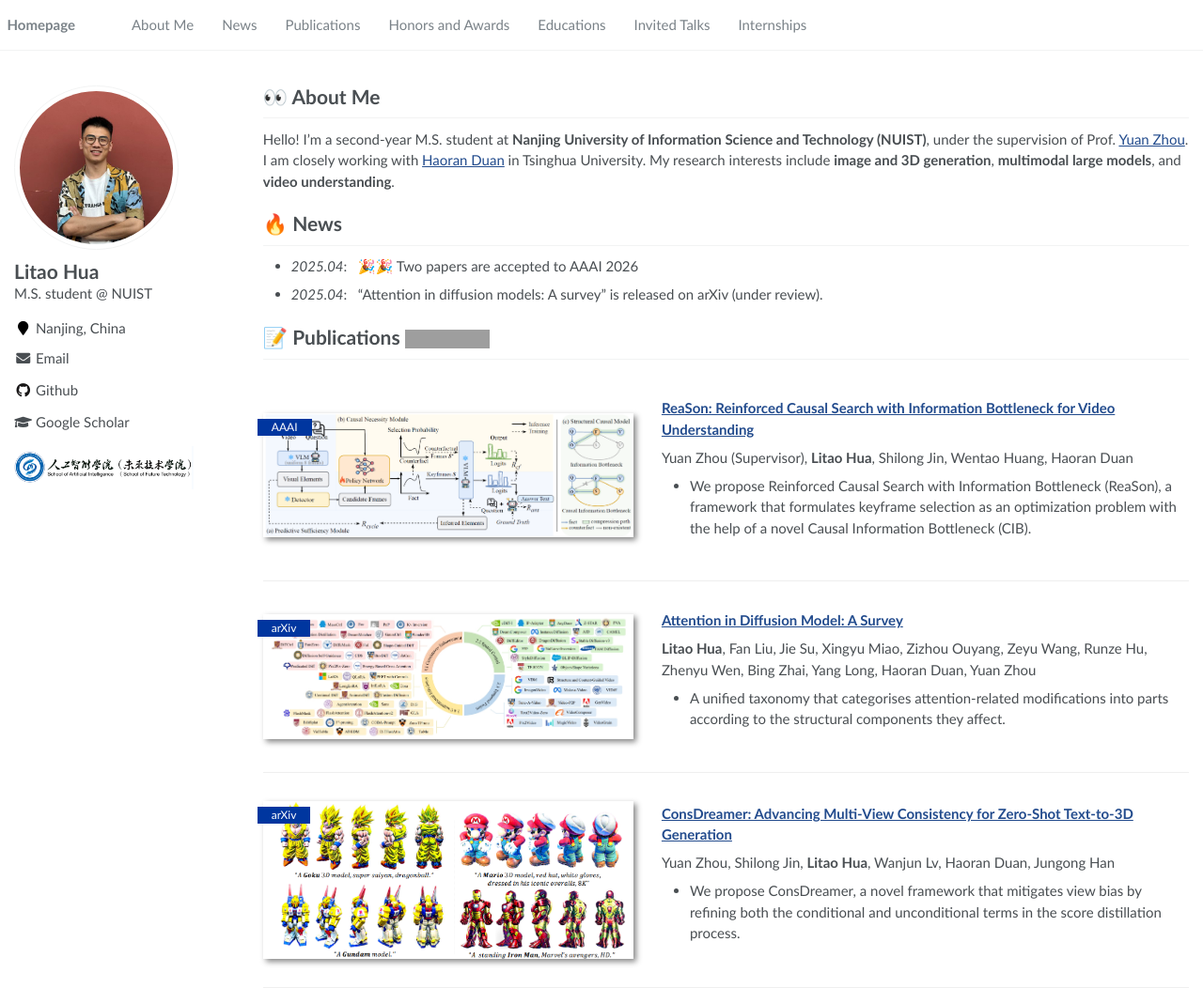
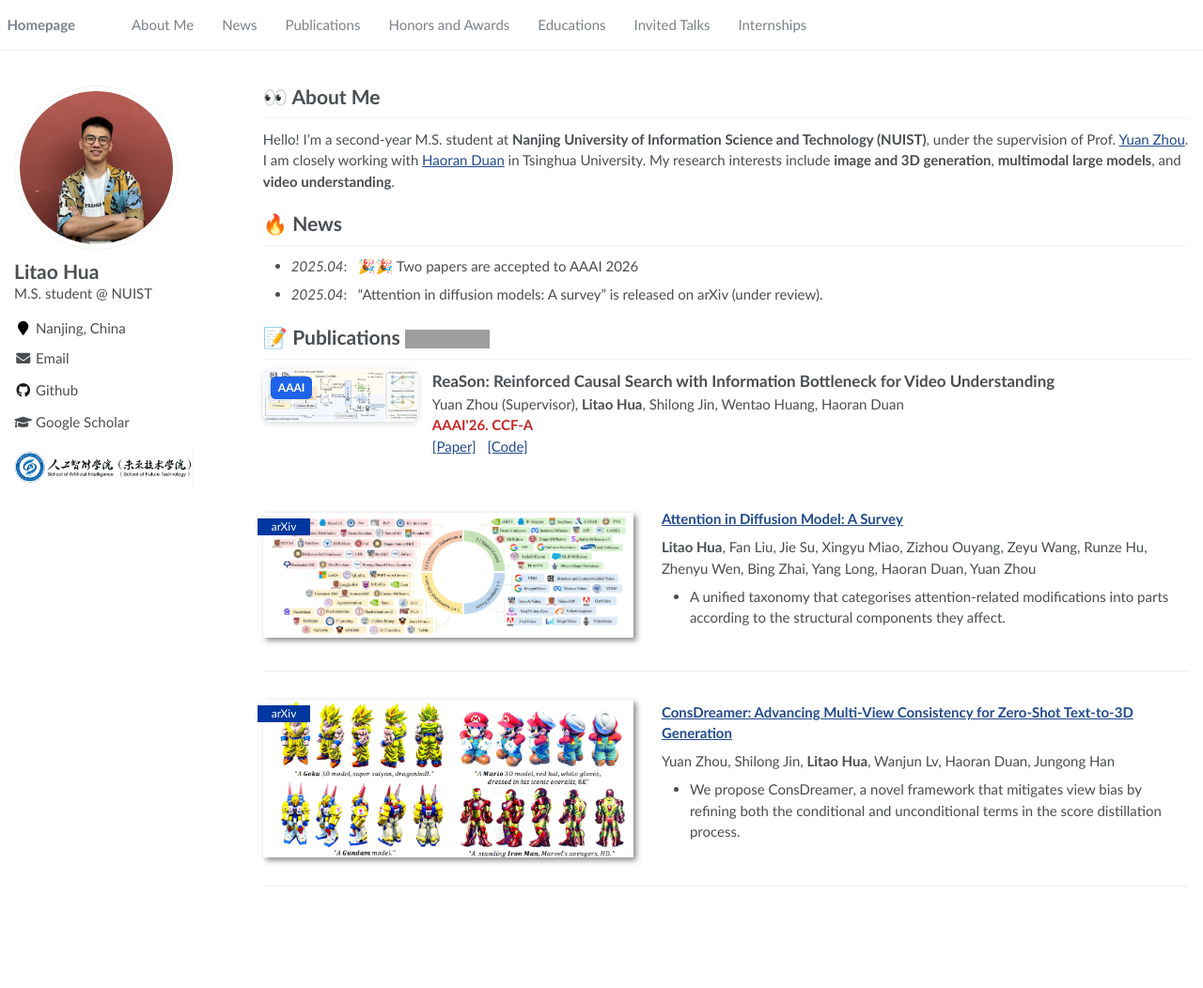
Before and after one commit to robin-hlt/robin-hlt.github.io, a Jekyll site: the page built from _pages/about.md, in a window 1280 px wide and 1052 px high. Shown: the whole window at 94% size. Built offline with Jekyll 4.4.1, drawn with Linux system fonts in a browser that asks for light colours; grey boxes are pictures that could not be loaded.

Commit message:
Update about.md

```diff
--- a/_pages/about.md
+++ b/_pages/about.md
@@ -28,22 +28,26 @@ Hello! I’m a second-year M.S. student at **Nanjing University of Information S
 
 # 📝 Publications <a href='https://scholar.google.com/citations?user=niNZb5IAAAAJ'><img src="https://img.shields.io/endpoint?url={{ url | url_encode }}&logo=Google%20Scholar&labelColor=f6f6f6&color=9cf&style=flat&label=citations"></a>
 
-<div class='paper-box'>
-  <div class='paper-box-image'>
-    <div>
-      <div class="badge">AAAI</div>
-      <img src='../assets/img/ReaSonFramework.png' alt="reason" width="100%">
+<div style="display:flex; align-items:flex-start; margin-bottom:25px;">
+
+  <!-- Left -->
+  <div style="position:relative; margin-right:15px;">
+    <img src="../assets/img/ReaSonFramework.png" width="165px" style="border-radius:8px; box-shadow:0 2px 6px rgba(0,0,0,0.15);">
+    <div style="position:absolute; top:8px; left:8px; background:#1E63E9; color:white; padding:3px 8px; border-radius:5px; font-size:12px; font-weight:bold;">
+      AAAI
     </div>
   </div>
-  <div class='paper-box-text' markdown="1">
 
-[**ReaSon: Reinforced Causal Search with Information Bottleneck for Video Understanding**](https://arxiv.org/abs/2511.12530)
+  <!-- Right -->
+  <div style="flex:1;">
+    <b style="font-size:17px;">ReaSon: Reinforced Causal Search with Information Bottleneck for Video Understanding</b><br>
+    Yuan Zhou (Supervisor), <b>Litao Hua</b>, Shilong Jin, Wentao Huang, Haoran Duan <br>
+    <span style="color:#C62828; font-weight:600;">AAAI'26. CCF-A</span> <br>
 
-Yuan Zhou (Supervisor), **Litao Hua**, Shilong Jin, Wentao Huang, Haoran Duan
+    <a href="https://arxiv.org/abs/2511.12530" target="_blank">[Paper]</a>
+    <a href="https://github.com/robin-hlt/AAAI26-ReaSon" target="_blank" style="margin-left:8px;">[Code]</a>
+  </div>
 
-- We propose Reinforced Causal Search with Information Bottleneck (ReaSon), a framework that formulates keyframe selection as an optimization problem with the help of a novel Causal Information Bottleneck (CIB).
-
- </div>
 </div>
 
 <div class='paper-box'>
```
